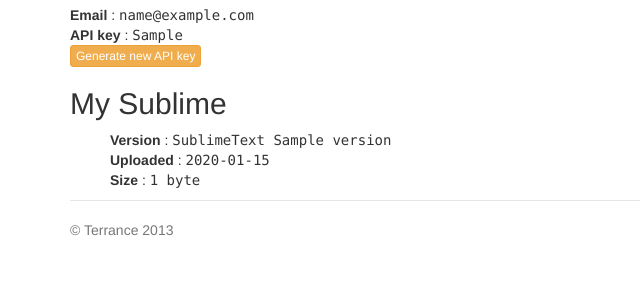
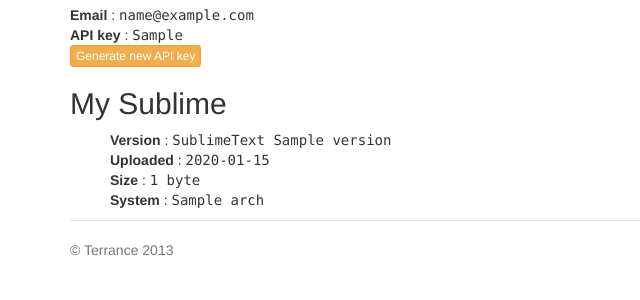
Before and after one commit to toxinu/sublimall-server, a Django app: template templates/account.html in a window 1280 px wide. Shown: the part 148-448 px from the top of the page, without its empty margins (0-640 px from the left). Run offline with Django 3.2, Linux system fonts and the light colour scheme; the template is opened without the code that fills it: most values are stand-ins (such as "Sample title", 1, 10 or a date in 2020).

Commit message:
Added package platform and arch in account template

```diff
--- a/templates/account.html
+++ b/templates/account.html
@@ -14,6 +14,9 @@
                 <li><strong>Version</strong> : <kbd>SublimeText {{ package.version }}</kbd></li>
                 <li><strong>Uploaded</strong> : <kbd>{{ package.update }}</kbd></li>
                 <li><strong>Size</strong> : <kbd>{{ package.package.file.size|filesizeformat }}</kbd></li>
+                {% if package.platform or package.arch %}
+                    <li><strong>System</strong> : <kbd>{{ package.platform }} {{ package.arch }}</kbd></li>
+                {% endif %}
             </ul>
         {% endfor %}
         </ul>
```
